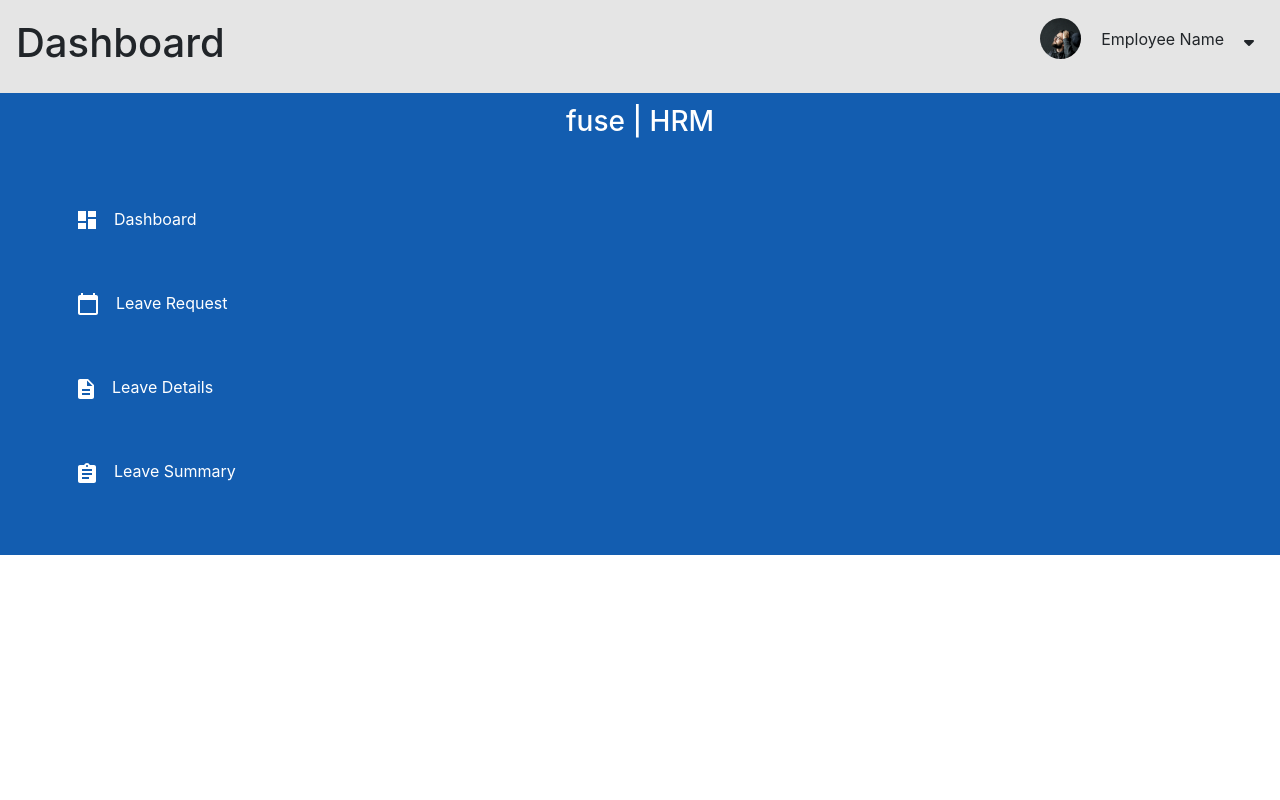
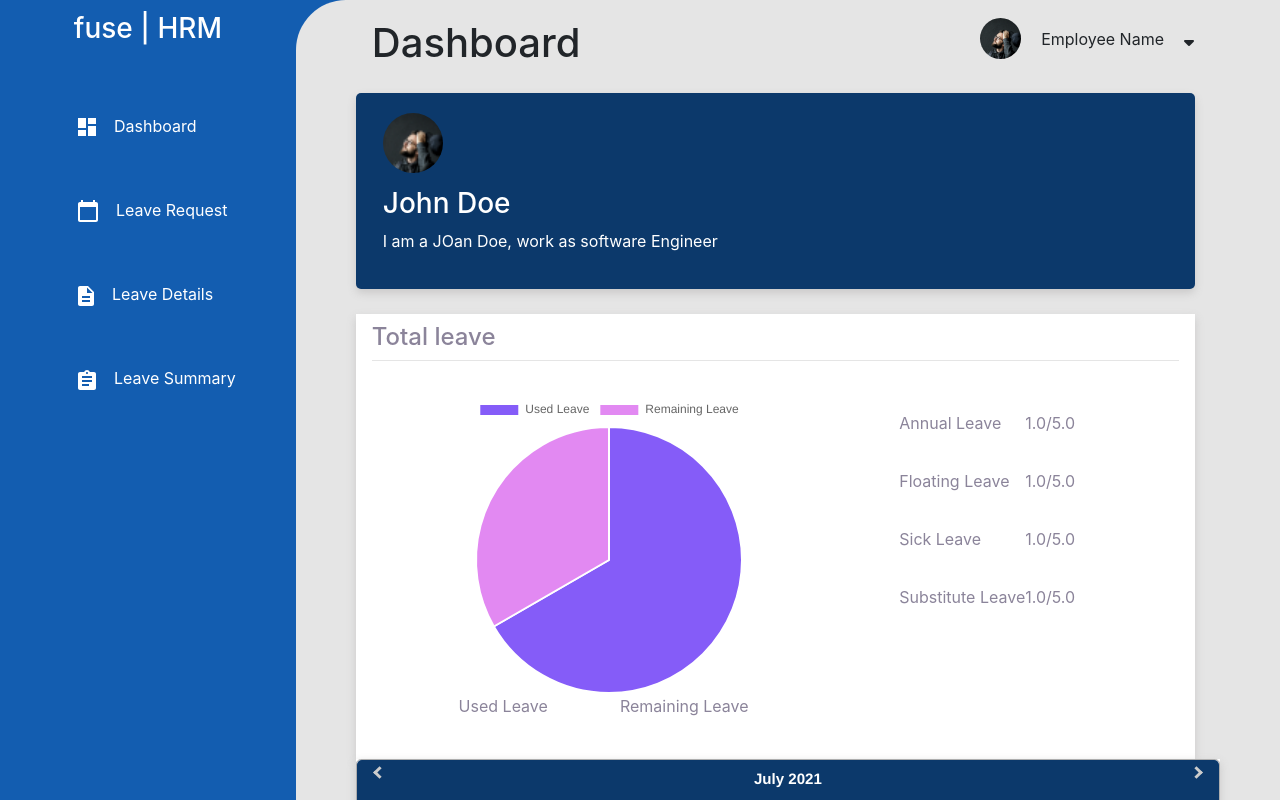
Before and after one commit to Sarita-Dangi-Internship/fuse-HRM, a React (Create React App) app: page / in a window 1280 px wide. Shown: the top 800 px of the page. Built offline with nearby package versions, Linux system fonts and the light colour scheme.

Commit message:
fix design

```diff
--- a/package.json
+++ b/package.json
@@ -7,9 +7,11 @@
     "@testing-library/react": "^11.1.0",
     "@testing-library/user-event": "^12.1.10",
     "bootstrap": "4.6.0",
+    "chart.js": "^3.4.1",
     "node-sass": "6.0.1",
     "react": "^17.0.2",
     "react-bootstrap": "^1.6.1",
+    "react-chartjs-2": "^3.0.3",
     "react-datepicker": "^4.1.1",
     "react-dom": "^17.0.2",
     "react-router": "^5.2.0",
--- a/src/App.css
+++ /dev/null
@@ -1,38 +0,0 @@
-.App {
-  text-align: center;
-}
-
-.App-logo {
-  height: 40vmin;
-  pointer-events: none;
-}
-
-@media (prefers-reduced-motion: no-preference) {
-  .App-logo {
-    animation: App-logo-spin infinite 20s linear;
-  }
-}
-
-.App-header {
-  background-color: #282c34;
-  min-height: 100vh;
-  display: flex;
-  flex-direction: column;
-  align-items: center;
-  justify-content: center;
-  font-size: calc(10px + 2vmin);
-  color: white;
-}
-
-.App-link {
-  color: #61dafb;
-}
-
-@keyframes App-logo-spin {
-  from {
-    transform: rotate(0deg);
-  }
-  to {
-    transform: rotate(360deg);
-  }
-}
--- a/src/App.js
+++ b/src/App.js
@@ -1,13 +1,15 @@
-import './styles/main.scss';
+import "./styles/main.scss";
+import "bootstrap/dist/css/bootstrap.min.css";
 import SideBar from "./components/SideBar";
 import NavBar from "./components/NavBar";
-import "bootstrap/dist/css/bootstrap.min.css";
+import DashBoard from "./pages/dashboard/index";
 
 function App() {
   return (
     <div className="App">
-      <NavBar />
-      <SideBar />
+      {/* <NavBar />
+      <SideBar /> */}
+      <DashBoard />
     </div>
   );
 }
--- /dev/null
+++ b/src/components/PieChart.js
@@ -0,0 +1,31 @@
+import React, { Component } from "react";
+import { Pie } from "react-chartjs-2";
+
+const state = {
+  labels: ["Used Leave", "Remaining Leave"],
+  datasets: [
+    {
+      label: "Total Leave",
+      backgroundColor: ["#855CF8", "#E289F2"],
+      data: [10, 5],
+    },
+  ],
+};
+
+export default class PieChart extends Component {
+  render() {
+    return (
+      <div>
+        <Pie
+          data={state}
+          options={{
+            legend: {
+              display: false,
+              position: "bottom",
+            },
+          }}
+        />
+      </div>
+    );
+  }
+}
--- a/src/components/SideBar.js
+++ b/src/components/SideBar.js
@@ -1,4 +1,5 @@
 import React, { Component } from "react";
+import { Link } from "react-router-dom";
 import dashboard from "../templates/sidebar/dashboard.svg";
 import leave1 from "../templates/sidebar/leave-request.svg";
 import leave2 from "../templates/sidebar/leave-details.svg";
--- a/src/index.js
+++ b/src/index.js
@@ -11,7 +11,4 @@ ReactDOM.render(
   document.getElementById('root')
 );
 
-// If you want to start measuring performance in your app, pass a function
-// to log results (for example: reportWebVitals(console.log))
-// or send to an analytics endpoint. Learn more: https://bit.ly/CRA-vitals
 reportWebVitals();
--- a/src/pages/dashboard/index.js
+++ b/src/pages/dashboard/index.js
@@ -1,11 +1,10 @@
 import React, { Component } from "react";
-import { Container, Row, Col } from "react-bootstrap";
-
 import profile from "../../templates/profile.png";
 import icon from "../../templates/person-icon.svg";
 import Calender from "../../components/Calender";
 import NavBar from "../../components/NavBar";
 import SideBar from "./../../components/SideBar";
+import PieChart from "./../../components/PieChart";
 
 export default class Dashboard extends Component {
   render() {
@@ -16,7 +15,6 @@ export default class Dashboard extends Component {
         </div>
 
         <div className="wrapper__body">
-
           <NavBar />
 
           <div className="main-container">
@@ -30,7 +28,9 @@ export default class Dashboard extends Component {
                 <h4 className="">Total leave</h4>
                 <div className="pi-chart">
                   <div className="pi-chart__circle">
-                    <h1>Pi-chart</h1>
+                    <>
+                      <PieChart />
+                    </>
                     <div className="pi-chart__indicator">
                       <p>
                         <span className="pi-chart__color"></span>Used Leave
--- a/src/styles/components/_sidebar.scss
+++ b/src/styles/components/_sidebar.scss
@@ -1,6 +1,7 @@
 $sidenav: #135db0;
 $white: #fff;
 $hover: #B2D2F773;
+$darkBlue: #0c396b;
 
 .sidenav {
   background-color: $sidenav;
@@ -25,6 +26,7 @@ $hover: #B2D2F773;
     }
     &__item:hover{
         background-color: $hover;
+        color: $darkBlue;
     }
   }
 }
--- a/src/styles/layouts/_dashboard.scss
+++ b/src/styles/layouts/_dashboard.scss
@@ -1,4 +1,5 @@
 $darkBlue: #0c396b;
+$blue: #135db0;
 $white: #fff;
 $gray: #e5e5e5;
 $gray-text: #8b849a;
@@ -13,10 +14,11 @@ $black: #000000;
   display: flex;
   flex-flow: row;
   justify-content: flex-start;
+  background-color: $blue;
 }
 .aside {
   order: 1;
-  flex-basis: 25%;
+  // flex-basis: 25%;
 }
 .wrapper__body {
   order: 2;
@@ -80,16 +82,16 @@ $black: #000000;
         }
 
         &__list {
-          padding: 10px;
+          padding: 0px;
         }
 
         &__item {
+          display: flex;
+          justify-content: space-between;
           padding: 17px;
         }
 
-        &__fraction {
-          padding-left: 80px;
-        }
+
       }
     }
   }
--- a/src/styles/main.scss
+++ b/src/styles/main.scss
@@ -34,4 +34,5 @@
 @import 'components/sidebar';
 @import 'components/navbar';
 @import 'components/datepicker';
+@import 'components/piechart';
 @import 'layouts/dashboard';
```
Also changed, not shown: src/styles/components/_piechart.scss (added), src/templates/person-icon.svg (added), 1 other file (tests, documents, lock files or other folders).
